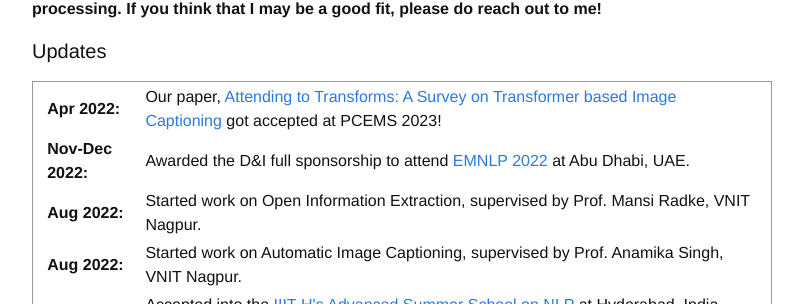
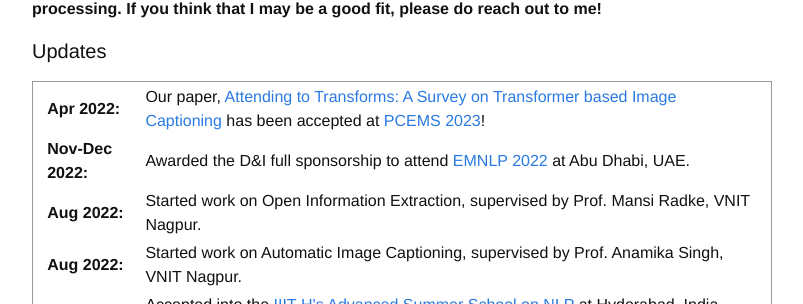
Before and after one commit to ThanmayJ/ThanmayJ.github.io, a Jekyll site: the page built from index.md, in a window 1280 px wide. Shown: the part 531-835 px from the top of the page, without its empty margins (238-1041 px from the left). Built offline with Jekyll 4.4.1, drawn with Linux system fonts in a browser that asks for light colours; comment, search, counter and statistics services are not loaded.

Commit message:
Update index.md

```diff
--- a/index.md
+++ b/index.md
@@ -24,7 +24,7 @@ Email ID: [thanmay2030@gmail.com](mailto:thanmay2030@gmail.com)
 <table>
 <col width="100px">
 <col width="650px">
-  <tr><td><b>Apr 2022:</b></td><td>Our paper, <a href="https://drive.google.com/file/d/1BFwqy4B7zvKwtVq90WW_7WS0YydumbTw/view?usp=share_link">Attending to Transforms: A Survey on Transformer based Image Captioning</a> got accepted at PCEMS 2023!</td></tr>
+  <tr><td><b>Apr 2022:</b></td><td>Our paper, <a href="https://drive.google.com/file/d/1BFwqy4B7zvKwtVq90WW_7WS0YydumbTw/view?usp=share_link">Attending to Transforms: A Survey on Transformer based Image Captioning</a> has been accepted at <a href="https://vnit.ac.in/pcems2023/">PCEMS 2023</a>!</td></tr>
   <tr><td><b>Nov-Dec 2022:</b></td><td>Awarded the D&I full sponsorship to attend <a href="https://2022.emnlp.org/">EMNLP 2022</a> at Abu Dhabi, UAE.</td></tr>
   <tr><td><b>Aug 2022:</b></td><td>Started work on Open Information Extraction, supervised by Prof. Mansi Radke, VNIT Nagpur.</td></tr>
   <tr><td><b>Aug 2022:</b></td><td>Started work on Automatic Image Captioning, supervised by Prof. Anamika Singh, VNIT Nagpur.</td></tr>
```
